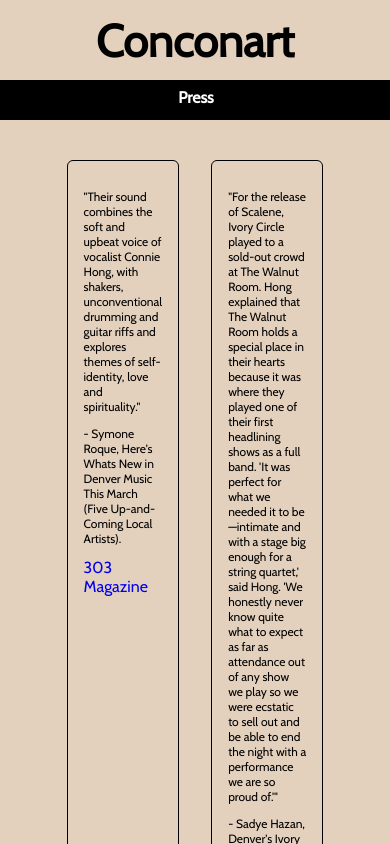
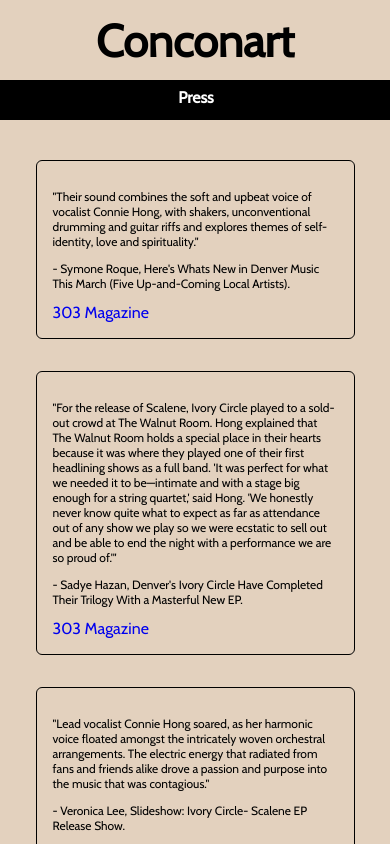
Before and after one commit to conconartist/conconart, a React (Create React App) app: page /press in a window 390 px wide. Shown: the top 844 px of the page. Built offline with nearby package versions, Linux system fonts and the light colour scheme.

Commit message:
Update media queries

```diff
--- a/src/Headshot/Headshot.scss
+++ b/src/Headshot/Headshot.scss
@@ -44,8 +44,8 @@
 
   @media screen and (max-width: 500px) {
     .paintedHeadshot {
-      height: 300px;
-      width: 300px;
+      height: 250px;
+      width: 250px;
     }
 
   }
--- a/src/Portfolio/Portfolio.scss
+++ b/src/Portfolio/Portfolio.scss
@@ -103,4 +103,8 @@
  p {
    font-size: 12px;
  }
+
+ .techLearningList, .techStackList {
+   font-size: 11px;
+ }
 }
--- a/src/Press/Press.scss
+++ b/src/Press/Press.scss
@@ -3,6 +3,7 @@
   grid-template-columns: 1fr 1fr;
   padding: 2em;
   margin-top: 2em;
+  width: 90vw;
 }
 
 .pressItem {
@@ -11,3 +12,12 @@
   margin: 1em;
   padding: 1em;
 }
+
+@media screen and (max-width: 650px) {
+
+  .pressContainer {
+    display: flex;
+    flex-direction: column;
+  }
+
+}
--- a/src/style/_App.scss
+++ b/src/style/_App.scss
@@ -49,6 +49,7 @@
   color: black;
   display: flex;
   font-size: 1.2em;
+  height: 3vh;
   justify-content: center;
   margin: 0.3em;
   padding: 0.3em;
```
